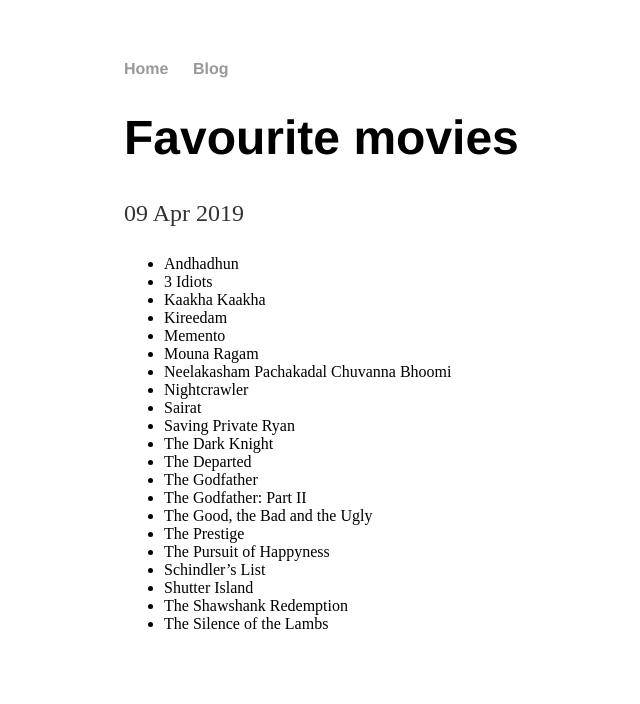
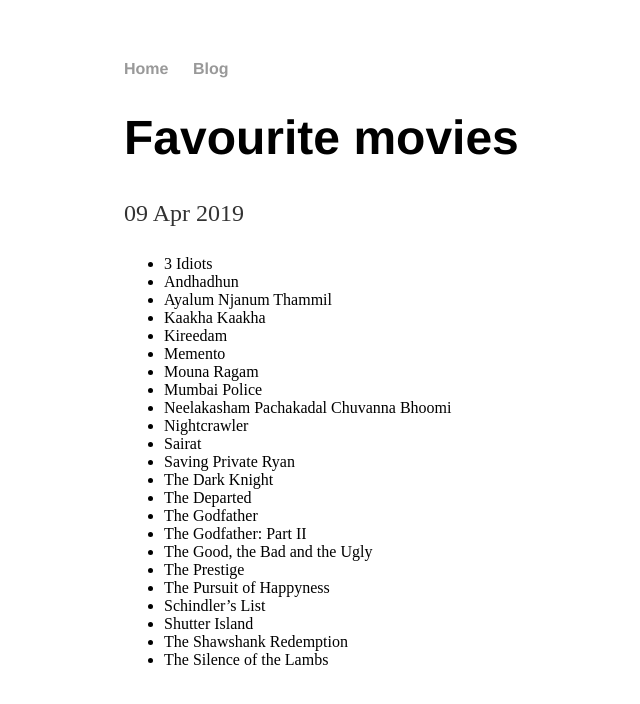
Before and after one commit to joe019/joe019.github.io, a Jekyll site: the page built from _posts/2019-04-09-favourite-movies.md, in a window 1280 px wide. Shown: the top 704 px of the page, without its empty margins (68-708 px from the left). Built offline with Jekyll 4.4.1, drawn with Linux system fonts in a browser that asks for light colours.

Commit message:
minor edits

```diff
--- a/_posts/2019-04-09-favourite-movies.md
+++ b/_posts/2019-04-09-favourite-movies.md
@@ -4,12 +4,14 @@ title: "Favourite movies"
 date: 2019-04-09
 ---
 
+* 3 Idiots
 * Andhadhun
-* 3 Idiots
+* Ayalum Njanum Thammil
 * Kaakha Kaakha
 * Kireedam
 * Memento
 * Mouna Ragam
+* Mumbai Police
 * Neelakasham Pachakadal Chuvanna Bhoomi
 * Nightcrawler
 * Sairat
```
